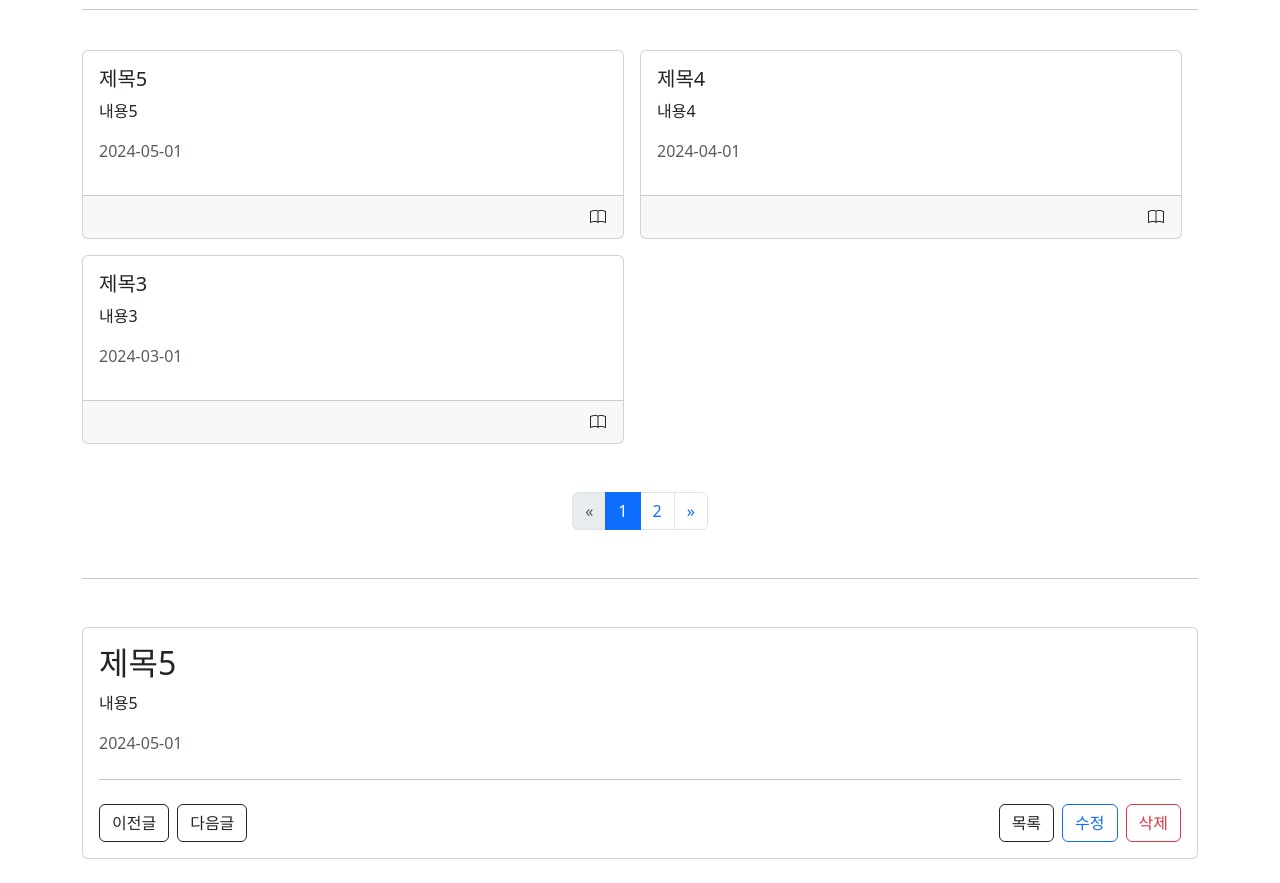
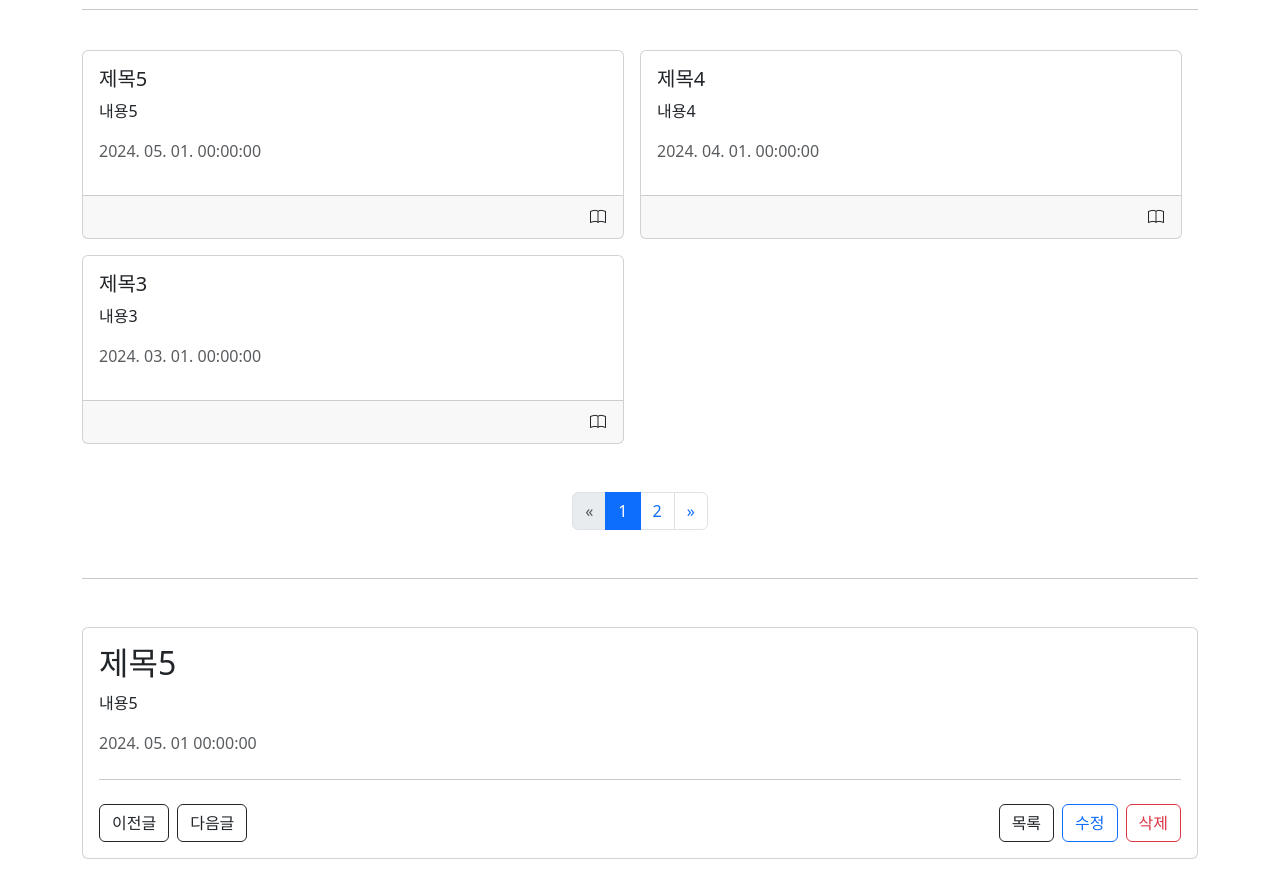
Before and after one commit to sum529-create/vue-board, a Vue app: page /posts in a window 1280 px wide. Shown: the part 220-1103 px from the top of the page. Built offline with nearby package versions, Linux system fonts and the light colour scheme; data requests are answered from the project's data file.

Commit message:
fix: dayjs 플러그인을 사용하여 게시물 날짜 형식 지정
- 기존 toLocaleDateString -> dayjs

```diff
--- a/package.json
+++ b/package.json
@@ -14,6 +14,7 @@
     "axios": "^1.7.8",
     "bootstrap": "^5.3.3",
     "bootstrap-icons": "^1.11.3",
+    "dayjs": "^1.11.13",
     "vue": "^3.5.13",
     "vue-router": "^4.5.0"
   },
--- a/src/components/posts/PostItem.vue
+++ b/src/components/posts/PostItem.vue
@@ -5,7 +5,7 @@
       <p class="card-text">
         {{ content }}
       </p>
-      <p class="text-muted">{{ createdAt }}</p>
+      <p class="text-muted">{{ createdDate }}</p>
     </template>
     <template #footer>
       <div class="d-flex flex-row-reverse">
@@ -18,6 +18,7 @@
 </template>
 
 <script setup>
+import { computed, inject } from "vue";
 import AppCard from "../app/AppCard.vue";
 const props = defineProps({
   title: {
@@ -32,6 +33,10 @@ const props = defineProps({
   },
 });
 defineEmits(["modal"]);
+const dayjs = inject("dayjs");
+const createdDate = computed(() =>
+  dayjs(props.createdAt).format("YYYY. MM. DD. HH:mm:ss")
+);
 </script>
 
 <style lang="scss" scoped></style>
--- a/src/components/posts/PostModal.vue
+++ b/src/components/posts/PostModal.vue
@@ -7,7 +7,10 @@
         <div class="col-3 text-muted">내용</div>
         <div class="col-9">{{ content }}</div>
         <div class="col-3 text-muted">등록일</div>
-        <div class="col-9">{{ createdAt }}</div>
+        <div class="col-9">
+          {{ createdAt + "+" }}
+          {{ $dayjs(createdAt).format("YYYY. MM. DD HH:mm:ss") }}
+        </div>
       </div>
     </template>
     <template #actions>
--- a/src/main.js
+++ b/src/main.js
@@ -10,6 +10,7 @@ import router from "./router";
 // import person from "./plugins/person";
 import globalComponents from "./plugins/global-components";
 import globalDirectives from "./plugins/global-directives";
+import dayjs from "./plugins/dayjs";
 
 const app = createApp(App);
 app.use(router);
@@ -18,6 +19,7 @@ app.use(router);
 // app.use(person, { name: "coco" });
 app.use(globalComponents);
 app.use(globalDirectives);
+app.use(dayjs);
 app.mount("#app");
 
 // console.log("VITE_APP_API_URL", import.meta.env);
--- /dev/null
+++ b/src/plugins/dayjs.js
@@ -0,0 +1,8 @@
+import dayjs from "dayjs";
+
+export default {
+  install(app) {
+    app.config.globalProperties.$dayjs = dayjs;
+    app.provide("dayjs", dayjs);
+  },
+};
--- a/src/views/post/PostCreateView.vue
+++ b/src/views/post/PostCreateView.vue
@@ -29,19 +29,20 @@ import PostForm from "@/components/posts/PostForm.vue";
 
 const emit = defineEmits(["newPost"]);
 
-const today = new Date().toLocaleDateString("en-CA");
+// const today = new Date().toLocaleDateString("en-CA");
 const router = useRouter();
 
 const formatPost = reactive({
   title: "",
   content: "",
-  createdAt: today,
+  // createdAt: today,
 });
 
 const save = async () => {
   try {
     const data = {
       ...formatPost,
+      createdAt: Date.now(),
     };
     await createPost(data);
     router.push({
--- a/src/views/post/PostDetailView.vue
+++ b/src/views/post/PostDetailView.vue
@@ -2,7 +2,10 @@
   <div>
     <h2>{{ form.title }}</h2>
     <p>{{ form.content }}</p>
-    <p class="text-muted">{{ form.createdAt }}</p>
+    <p class="text-muted">
+      {{ $dayjs(form.createdAt).format("YYYY. MM. DD HH:mm:ss") }}
+    </p>
+    <!-- <p class="text-muted">{{ form.createdAt }}</p> -->
     <hr class="my-4" />
     <div class="row g-2">
       <div class="col-auto">
```
Also changed, not shown: 1 other file (tests, documents, lock files or other folders).
